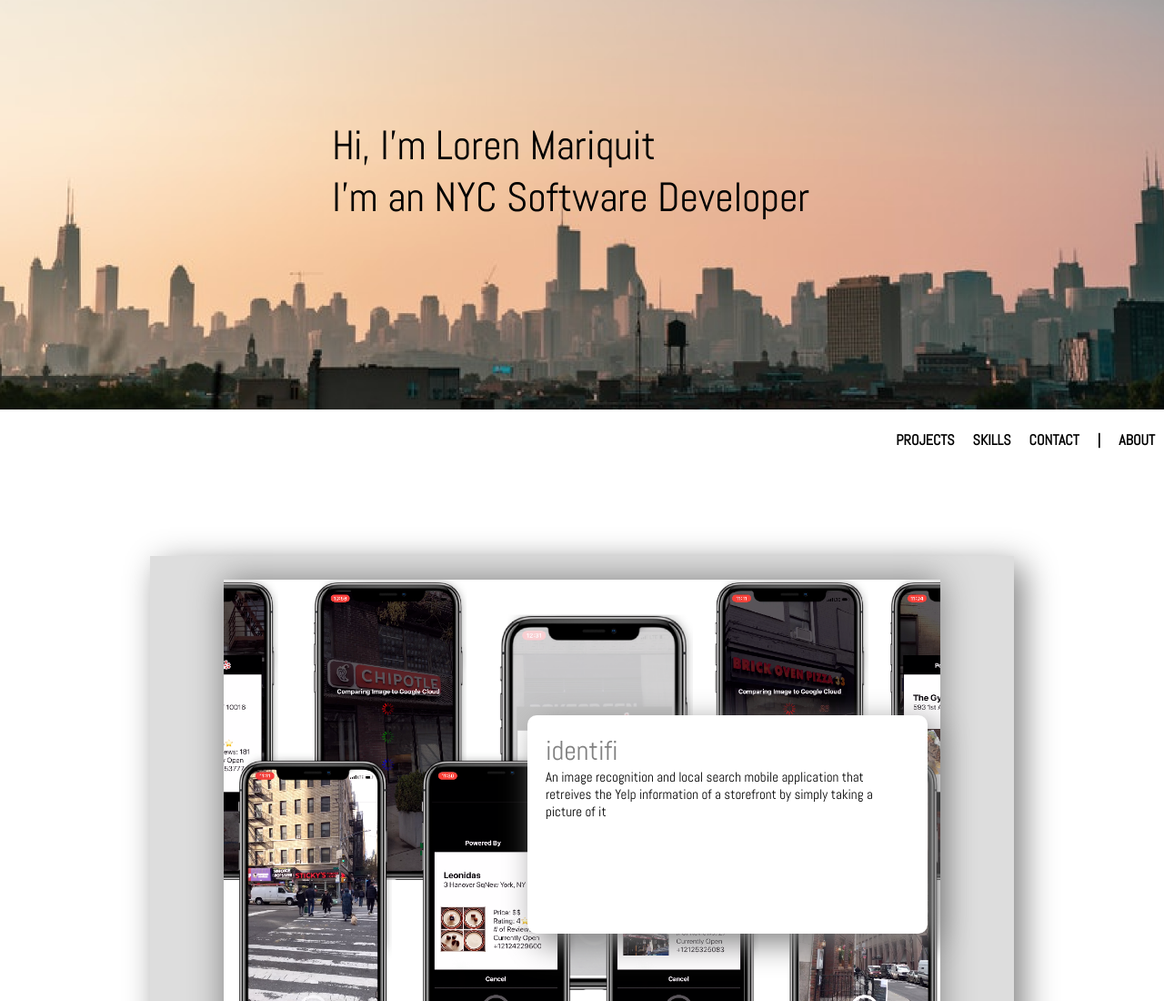
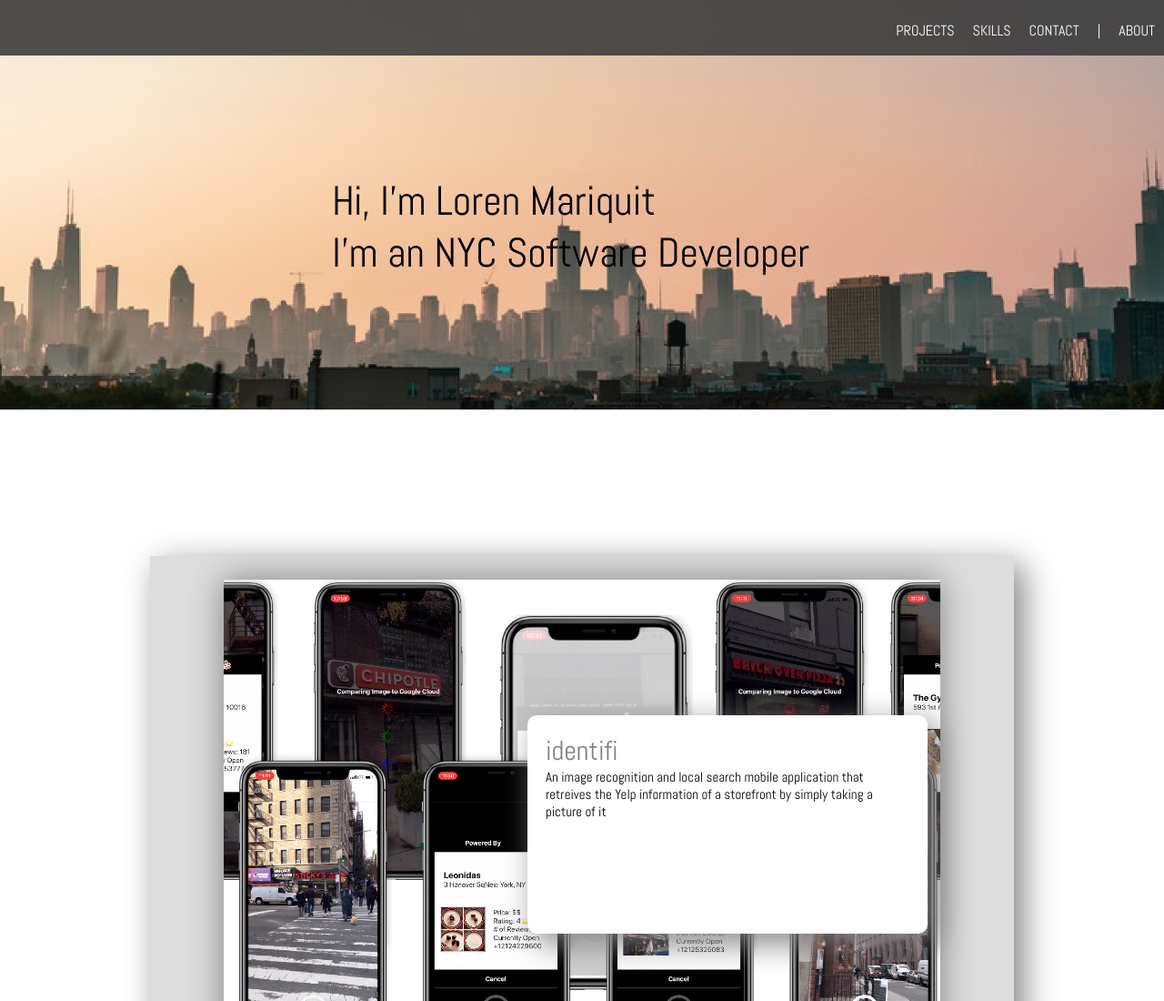
Before and after one commit to lmariquit/loren_website, a React app in the folder loren_website/: page / in a window 1280 px wide. Shown: the top 1100 px of the page at 91% size. Built offline with nearby package versions, Linux system fonts and the light colour scheme.

Commit message:
moved nav above, changed it to black and transparent. took away lame shadow animation

```diff
--- a/loren_website/client/components/App.js
+++ b/loren_website/client/components/App.js
@@ -37,8 +37,8 @@
     return (
       <div>
         <div id="main">
+          <Nav toggleModal={() => this.toggleModal()} />
           <Home />
-          <Nav toggleModal={() => this.toggleModal()} />
           <Projects />
           <Skills />
           <Contact />
--- a/loren_website/client/components/Nav.js
+++ b/loren_website/client/components/Nav.js
@@ -147,11 +147,11 @@
   // console.log(document.body.scrollTop, document.documentElement.scrollTop)
   if (document.documentElement.scrollTop < 359) {
     document.getElementById('nav-name').style.opacity = '0'
-    document.getElementById('nav-container').style.boxShadow = '0 0 0'
+    // document.getElementById('nav-container').style.boxShadow = '0 0 0'
   } else {
     document.getElementById('nav-name').style.opacity = '1'
-    document.getElementById('nav-container').style.boxShadow =
-      '0 10px 5px -5px rgba(128, 128, 128, 0.37)'
+    // document.getElementById('nav-container').style.boxShadow =
+    //   '0 10px 5px -5px rgba(128, 128, 128, 0.37)'
   }
 }
 
--- a/loren_website/public/style.css
+++ b/loren_website/public/style.css
@@ -2,6 +2,44 @@
 * {
   margin: 0;
   scroll-behavior: smooth;
+}
+
+/* NAV */
+#nav-container {
+  display: flex;
+  justify-content: flex-end;
+  position: sticky;
+  align-items: baseline;
+  top: 0;
+  z-index: 1;
+  padding: 15px 0;
+  background: rgba(58, 58, 58, 0.877);
+  /* -webkit-trgba(85, 85, 85, 0.801)s; */
+  /* transition: box-shadow 1s; */
+}
+
+#nav-name {
+  opacity: 0;
+  position: relative;
+  font-size: 25px;
+  margin-right: auto;
+  -webkit-transition: opacity 1.75s;
+  transition: opacity 1.75s;
+}
+
+#nav-container a,
+#nav-container div {
+  color: white;
+  font-weight: 200;
+  padding: 0px 10px;
+  text-decoration: none;
+  font-family: 'Abel'; /* from font google API added in HTML */
+}
+
+.nav-selected {
+  font-size: 20px;
+  -webkit-transition: font-size 0.5s;
+  transition: font-size 0.5s;
 }
 
 /* HOME */
@@ -55,44 +93,6 @@
   background-repeat: no-repeat;
   background-position: center center;
   filter: blur(0.75px);
-}
-
-/* NAV */
-#nav-container {
-  display: flex;
-  justify-content: flex-end;
-  position: sticky;
-  align-items: baseline;
-  top: 0;
-  z-index: 1;
-  padding: 15px 0;
-  background: white;
-  -webkit-transition: box-shadow 1s;
-  transition: box-shadow 1s;
-}
-
-#nav-name {
-  opacity: 0;
-  position: relative;
-  font-size: 25px;
-  margin-right: auto;
-  -webkit-transition: opacity 1.75s;
-  transition: opacity 1.75s;
-}
-
-#nav-container a,
-#nav-container div {
-  color: black;
-  font-weight: 600;
-  padding: 0px 10px;
-  text-decoration: none;
-  font-family: 'Abel'; /* from font google API added in HTML */
-}
-
-.nav-selected {
-  font-size: 20px;
-  -webkit-transition: font-size 0.5s;
-  transition: font-size 0.5s;
 }
 
 /* PROJECTS */
```
